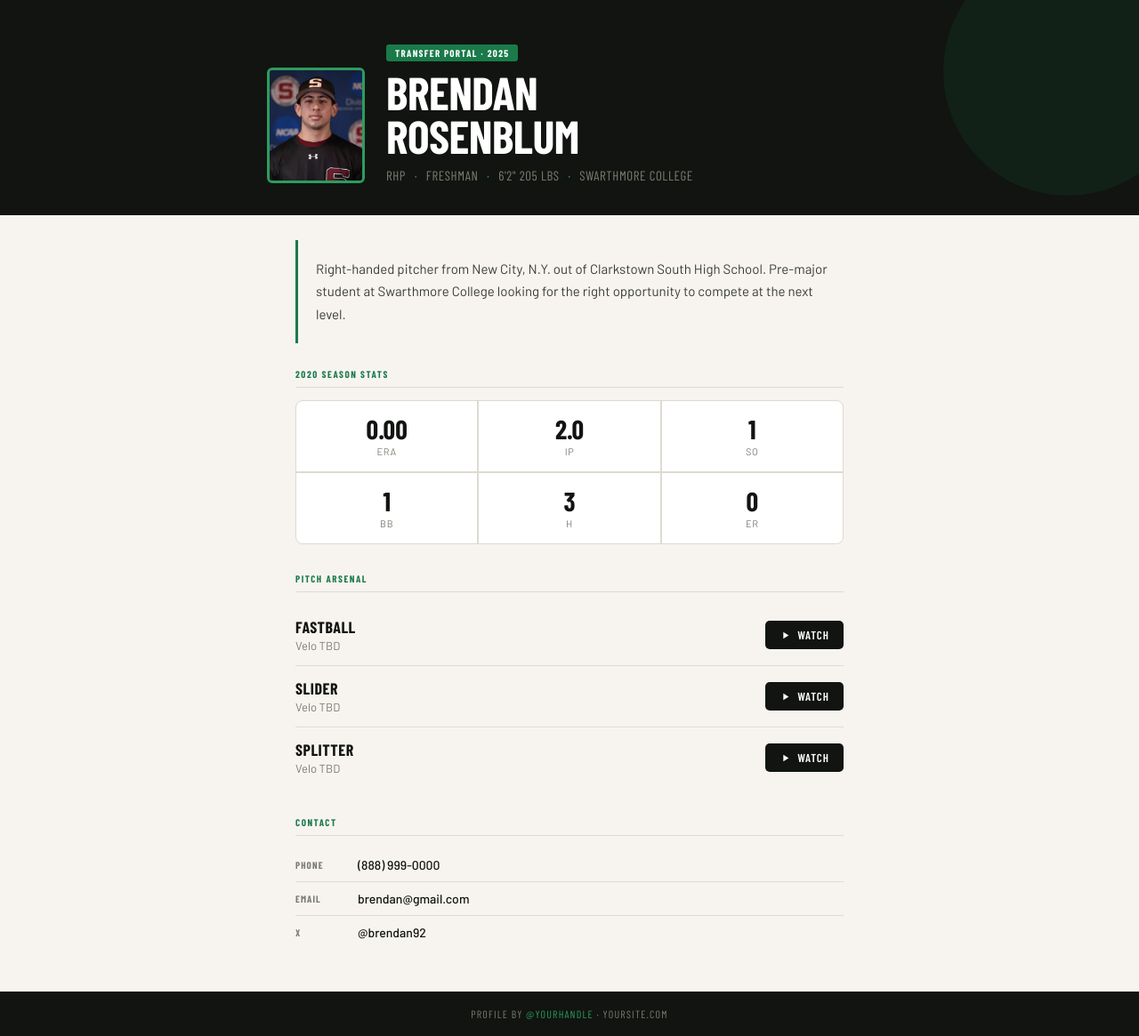
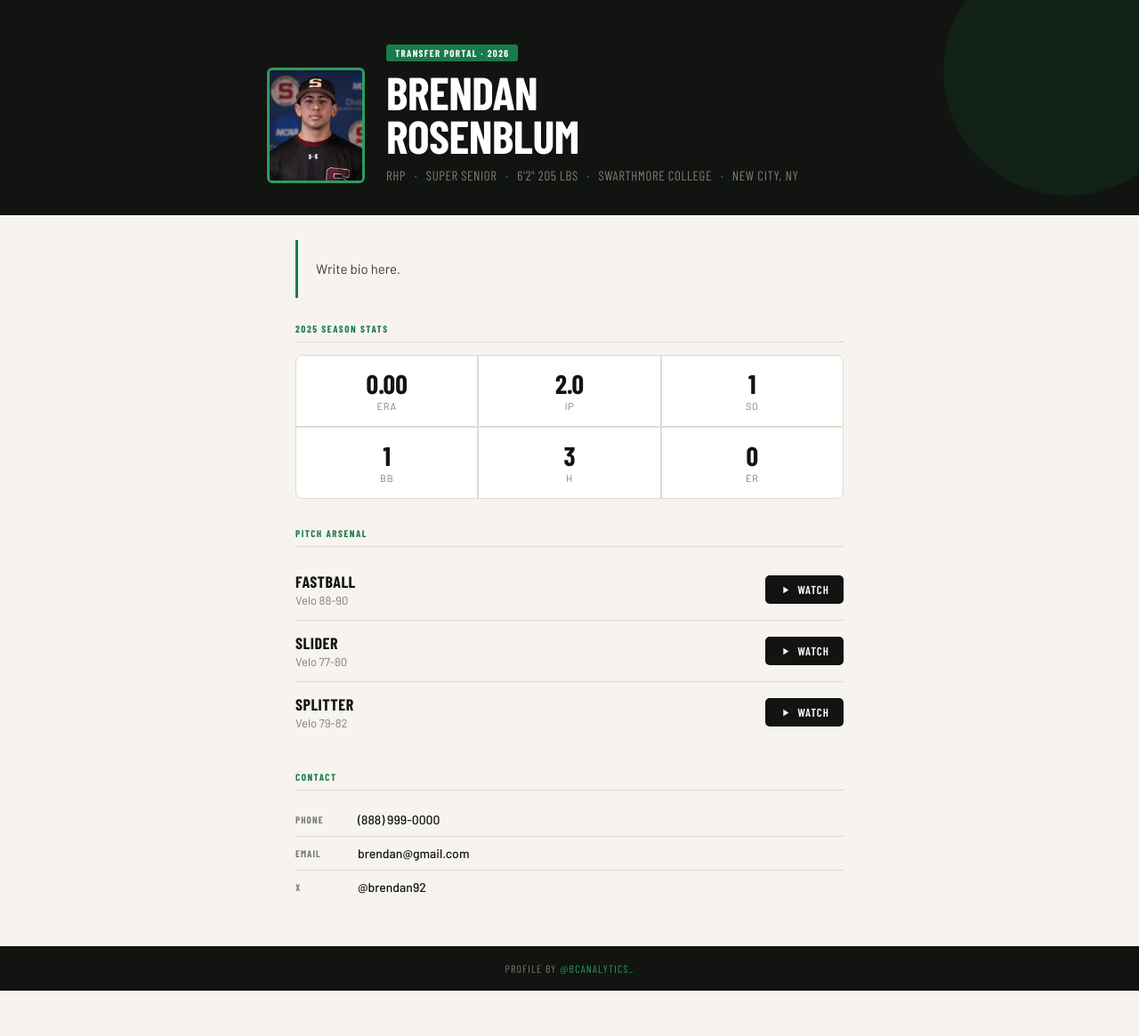
Before and after one commit to bchurch23/portalCards, a plain HTML site: page brendan-rosenblum.html in a window 1280 px wide. Shown: the whole page at 89% size. After the commit the page ends 1114 px from the top, so only its background shows below. Drawn offline with nearby package versions, Linux system fonts and the light colour scheme; a web font is replaced by a local one.

Commit message:
Update brendan-rosenblum.html

```diff
--- a/brendan-rosenblum.html
+++ b/brendan-rosenblum.html
@@ -57,10 +57,10 @@
   <div class="hero-inner">
     <img class="headshot" src="brendan-rosenblum.webp" alt="Brendan Rosenblum">
     <div class="hero-text">
-      <div class="portal-badge">Transfer Portal · 2025</div>
+      <div class="portal-badge">Transfer Portal · 2026</div>
       <div class="player-name">Brendan<br>Rosenblum</div>
       <div class="player-meta">
-        RHP <span>·</span> Freshman <span>·</span> 6'2" 205 lbs <span>·</span> Swarthmore College
+        RHP <span>·</span> Super Senior <span>·</span> 6'2" 205 lbs <span>·</span> Swarthmore College <span>·</span> New City, NY
       </div>
     </div>
   </div>
@@ -69,11 +69,11 @@
 <div class="content">
 
   <div class="bio">
-    Right-handed pitcher from New City, N.Y. out of Clarkstown South High School. Pre-major student at Swarthmore College looking for the right opportunity to compete at the next level.
+    Write bio here.
   </div>
 
   <div class="stats-section">
-    <div class="section-label">2020 Season Stats</div>
+    <div class="section-label">2025 Season Stats</div>
     <div class="stats-grid">
       <div class="stat-box"><div class="stat-val">0.00</div><div class="stat-lbl">ERA</div></div>
       <div class="stat-box"><div class="stat-val">2.0</div><div class="stat-lbl">IP</div></div>
@@ -89,7 +89,7 @@
     <div class="pitch-row">
       <div class="pitch-info">
         <div class="pitch-name">Fastball</div>
-        <div class="pitch-numbers">Velo TBD</div>
+        <div class="pitch-numbers">Velo 88-90</div>
       </div>
       <a class="clip-link" href="PASTE_CLIP_LINK_HERE" target="_blank">
         <svg viewBox="0 0 24 24"><path d="M8 5v14l11-7z"/></svg>Watch
@@ -98,7 +98,7 @@
     <div class="pitch-row">
       <div class="pitch-info">
         <div class="pitch-name">Slider</div>
-        <div class="pitch-numbers">Velo TBD</div>
+        <div class="pitch-numbers">Velo 77-80</div>
       </div>
       <a class="clip-link" href="PASTE_CLIP_LINK_HERE" target="_blank">
         <svg viewBox="0 0 24 24"><path d="M8 5v14l11-7z"/></svg>Watch
@@ -107,7 +107,7 @@
     <div class="pitch-row">
       <div class="pitch-info">
         <div class="pitch-name">Splitter</div>
-        <div class="pitch-numbers">Velo TBD</div>
+        <div class="pitch-numbers">Velo 79-82</div>
       </div>
       <a class="clip-link" href="PASTE_CLIP_LINK_HERE" target="_blank">
         <svg viewBox="0 0 24 24"><path d="M8 5v14l11-7z"/></svg>Watch
@@ -134,7 +134,7 @@
 </div>
 
 <div class="footer">
-  Profile by <a href="https://twitter.com/YOURHANDLE">@YourHandle</a> · yoursite.com
+  Profile by <a href="https://twitter.com/YOURHANDLE">@bcanalytics_</a>
 </div>
 
 </body>
```
